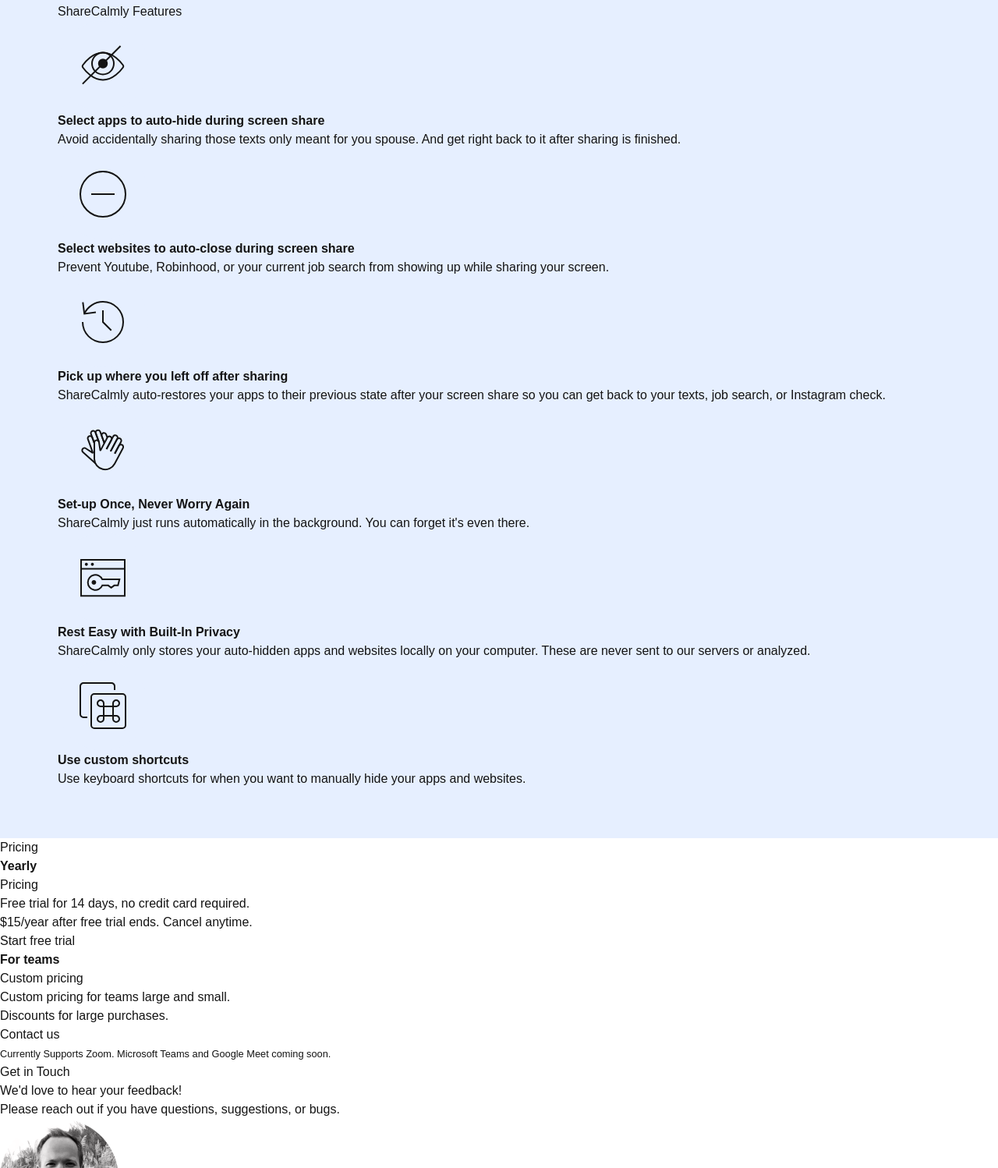
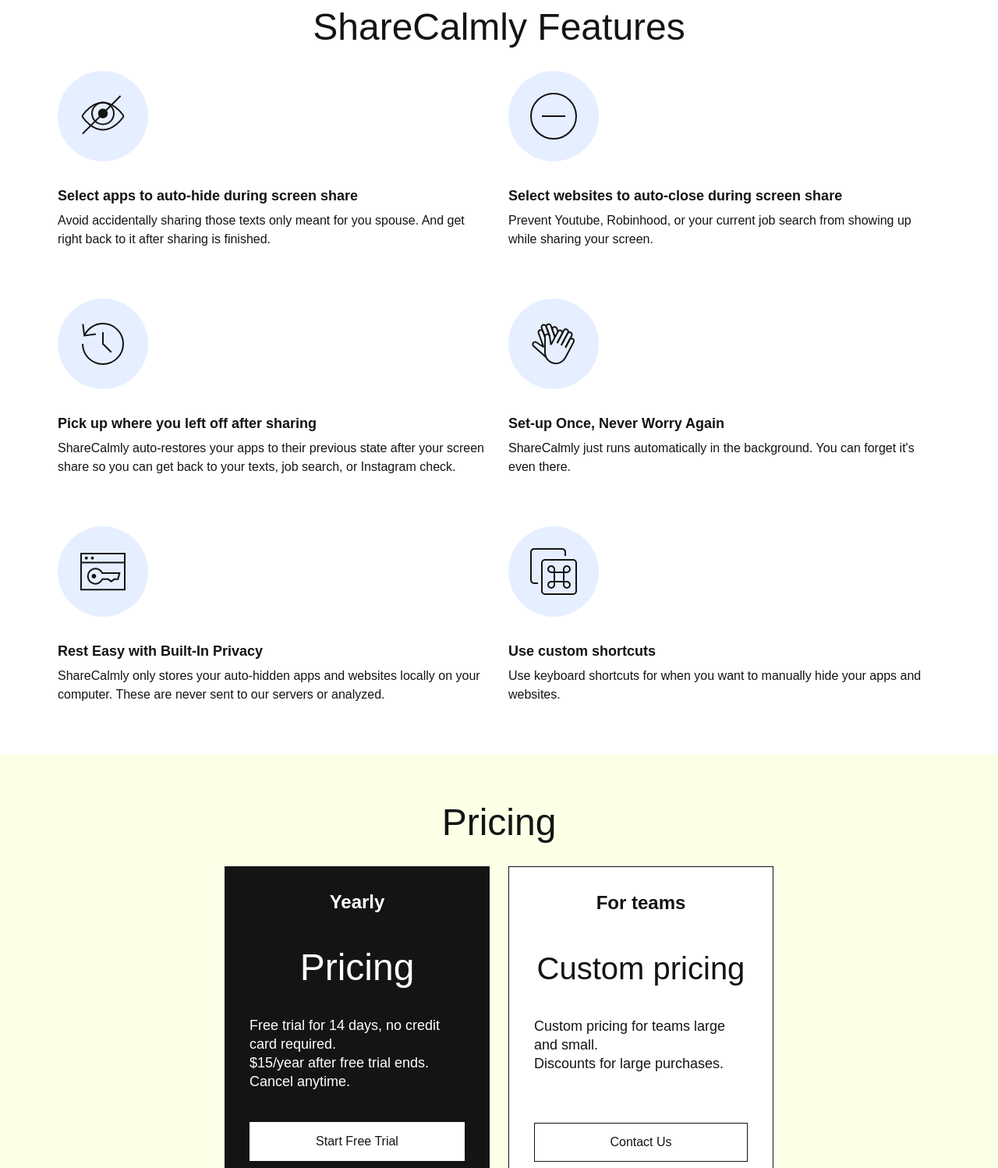
Before and after one commit to marcorios-g/tailwind-practice_sharecalmly, a website: page index.html in a window 1280 px wide. Shown: the part 1302-2800 px from the top of the page at 78% size. Drawn offline with Linux system fonts and the light colour scheme.

Commit message:
Finished pricing section
Pending:
- Font-family not working
- @apply under h tags not working

```diff
--- a/index.html
+++ b/index.html
@@ -41,7 +41,7 @@
     <!--hero-->
     <section class="px-4 pt-6 pb-12 sm:px-6 sm:pt-12 sm:pb-14 md:pl-8 md:pr-0 xl:px-74px bg-bgBlue">
         <!--max width-->
-        <div class="max-w-fullXL mx-auto grid md:grid-cols-2">
+        <div class="max-w-[1140px] mx-auto grid md:grid-cols-2">
             <!--hero text-->
             <div class="flex flex-col gap-3">
                 <h1 class="text-center text-6xl leading-4 sm:text-7xl sm:leading-4 md:text-left md:text-8xl md:leading-4 xl:text-9xl xl:leading-5">Share your screen without stressing</h1>
@@ -64,66 +64,66 @@
     <!--how it works-->
     <section class="px-4 pt-12 pb-14 bg-bgOrange">
         <div class="max-w-fullXL flex flex-col items-center mx-auto">
-            <h2 class="text-4xl leading-3 mb-6 sm:text-6xl sm:leading-5">How it Works</h2>
+            <h2 class="text-4xl leading-3 text-center mb-6 sm:text-6xl sm:leading-5">How it Works</h2>
             <picture class="sm:px-8 sm:max-w-[570px] md:w-[684px] md:max-w-[684px] xl:min-w-[768px]">
                 <a href="https://www.youtube.com/watch?v=0crY6XqxjbU"><img src="assets/img-youtube.png" alt=""></a>
             </picture>
         </div>
     </section>
     <!--features-->
-    <section class="px-4 pt-12 pb-14 sm:px-0 sm:pt-14 sm:pb-16 md:px-20 lg:px-8 xl:px-74px bg-bgBlue">
+    <section class="px-4 pt-12 pb-14 sm:px-0 sm:pt-14 sm:pb-16 md:px-20 lg:px-8 xl:px-74px">
+        <h2 class="text-4xl leading-3 text-center mb-6 sm:text-6xl sm:leading-5">ShareCalmly Features</h2>
         <!--grid-->
-        <div>
-            <h2>ShareCalmly Features</h2>
-            <div>
-                <img src="assets/feature_auto-hide.svg" alt="">
-                <strong>Select apps to auto-hide during screen share</strong>
-                <p>Avoid accidentally sharing those texts only meant for you spouse. And get right back to it after sharing is finished.</p>
+        <div class="max-w-[1132px] grid mx-auto gap-x-6 gap-y-16 sm:px-8 md:px-0 md:grid-cols-2">
+            <div class="flex flex-col gap-2 items-center md:items-start">
+                <img src="assets/feature_auto-hide.svg" alt="" class="w-20 md:w-auto mb-6">
+                <strong class="text-l leading-normal">Select apps to auto-hide during screen share</strong>
+                <p class="text-center md:text-left">Avoid accidentally sharing those texts only meant for you spouse. And get right back to it after sharing is finished.</p>
             </div>
-            <div>
-                <img src="assets/feature_auto-close.svg" alt="">
-                <strong>Select websites to auto-close during screen share</strong>
-                <p>Prevent Youtube, Robinhood, or your current job search from showing up while sharing your screen.</p>
+            <div class="flex flex-col gap-2 items-center md:items-start">
+                <img src="assets/feature_auto-close.svg" alt="" class="w-20 md:w-auto mb-6">
+                <strong class="text-l leading-normal">Select websites to auto-close during screen share</strong>
+                <p class="text-center md:text-left">Prevent Youtube, Robinhood, or your current job search from showing up while sharing your screen.</p>
             </div>
-            <div>
-                <img src="assets/feature_left-off.svg" alt="">
-                <strong>Pick up where you left off after sharing</strong>
-                <p>ShareCalmly auto-restores your apps to their previous state after your screen share so you can get back to your texts, job search, or Instagram check.</p>
+            <div class="flex flex-col gap-2 items-center md:items-start">
+                <img src="assets/feature_left-off.svg" alt="" class="w-20 md:w-auto mb-6">
+                <strong class="text-l leading-normal">Pick up where you left off after sharing</strong>
+                <p class="text-center md:text-left">ShareCalmly auto-restores your apps to their previous state after your screen share so you can get back to your texts, job search, or Instagram check.</p>
             </div>
-            <div>
-                <img src="assets/feature_set-up.svg" alt="">
-                <strong>Set-up Once, Never Worry Again</strong>
-                <p>ShareCalmly just runs automatically in the background. You can forget it's even there.</p>
+            <div class="flex flex-col gap-2 items-center md:items-start">
+                <img src="assets/feature_set-up.svg" alt="" class="w-20 md:w-auto mb-6">
+                <strong class="text-l leading-normal">Set-up Once, Never Worry Again</strong>
+                <p class="text-center md:text-left">ShareCalmly just runs automatically in the background. You can forget it's even there.</p>
             </div>
-            <div>
-                <img src="assets/feature_privacy.svg" alt="">
-                <strong>Rest Easy with Built-In Privacy</strong>
-                <p>ShareCalmly only stores your auto-hidden apps and websites locally on your computer. These are never sent to our servers or analyzed.</p>
+            <div class="flex flex-col gap-2 items-center md:items-start">
+                <img src="assets/feature_privacy.svg" alt="" class="w-20 md:w-auto mb-6">
+                <strong class="text-l leading-normal">Rest Easy with Built-In Privacy</strong>
+                <p class="text-center md:text-left">ShareCalmly only stores your auto-hidden apps and websites locally on your computer. These are never sent to our servers or analyzed.</p>
             </div>
-            <div>
-                <img src="assets/feature_shortcuts.svg" alt="">
-                <strong>Use custom shortcuts</strong>
-                <p>Use keyboard shortcuts for when you want to manually hide your apps and websites.</p>
+            <div class="flex flex-col gap-2 items-center md:items-start">
+                <img src="assets/feature_shortcuts.svg" alt="" class="w-20 md:w-auto mb-6">
+                <strong class="text-l leading-normal">Use custom shortcuts</strong>
+                <p class="text-center md:text-left">Use keyboard shortcuts for when you want to manually hide your apps and websites.</p>
             </div>
         </div>
     </section>
     <!--pricing-->
-    <section>
+    <section class="grid md:gap-x-6 md:grid-cols-2 px-4 pt-12 pb-14 sm:px-8 sm:pt-14 sm:pb-16 bg-bgYellow">
         <!--grid-->
-        <h2>Pricing</h2>
-        <div>
-            <strong>Yearly</strong>
-            <h3>Pricing</h3>
-            <p>Free trial for 14 days, no credit card required.<br>$15/year after free trial ends. Cancel anytime.</p>
-            <button>Start free trial</button>
+        <h2 class="md:col-span-2 text-4xl leading-3 text-center mb-6 sm:text-6xl sm:leading-5">Pricing</h2>
+        <div class="bg-black text-white p-6 mb-8 max-w-[380px] mx-auto sm:p-8 sm:max-w-[324px] md:max-w-[340px] md:mr-0">
+            <strong class="text-l leading-normal text-center block mb-4 sm:text-2xl sm:leading-2">Yearly</strong>
+            <h3 class="text-5xl leading-[108px] text-center sm:text-6xl mb-2">Pricing</h3>
+            <p class="h-[120px] md:text-l md:leading-normal mb-4">Free trial for 14 days, no credit card required.<br class="mb-6">$15/year after free trial ends. Cancel anytime.</p>
+            <button class="w-full px-4 py-3 bg-white text-black transition duration-300 border border-white hover:bg-black hover:text-white">Start Free Trial</button>
         </div>
-        <div>
-            <strong>For teams</strong>
-            <h3>Custom pricing</h3>
-            <p>Custom pricing for teams large and small.<br>Discounts for large purchases.</p>
-            <button>Contact us</button>
+        <div class="bg-white border border-black p-6 mb-8 max-w-[380px] mx-auto sm:p-8 sm:max-w-[324px] md:max-w-[340px] md:ml-0">
+            <strong class="text-l leading-normal text-center block mb-4 sm:text-2xl sm:leading-2">For teams</strong>
+            <h3 class="text-3xl leading-[108px] text-center sm:text-4xl md:text-5xl mb-2">Custom pricing</h3>
+            <p class="h-[120px] md:text-l md:leading-normal mb-4">Custom pricing for teams large and small.<br class="mb-6">Discounts for large purchases.</p>
+            <button class="w-full px-4 py-3 bg-white text-black transition duration-300 border border-black hover:bg-black hover:text-white">Contact Us</button>
         </div>
-        <small>Currently Supports Zoom. Microsoft Teams and Google Meet coming soon.</small>
+        <small class="md:col-span-2 text-center text-md leading-normal">Currently Supports Zoom. Microsoft Teams and Google Meet coming soon.</small>
     </section>
     <!--get in touch-->
     <section>
--- a/tailwind.config.js
+++ b/tailwind.config.js
@@ -55,9 +55,6 @@
       spacing: {
         '74px': '74px',
       },
-      maxWidth: {
-        fullXL: '1140px',
-      }
     },
   },
   plugins: [],
```
Also changed, not shown: css/main.css.
